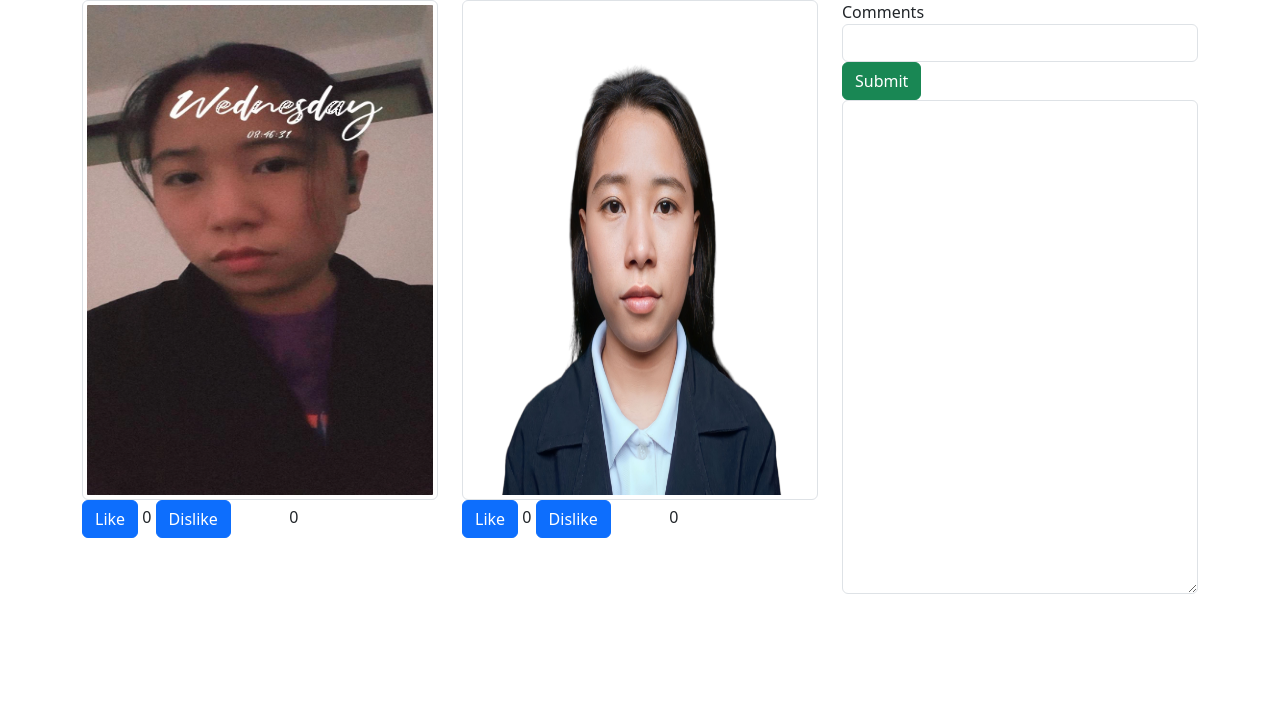
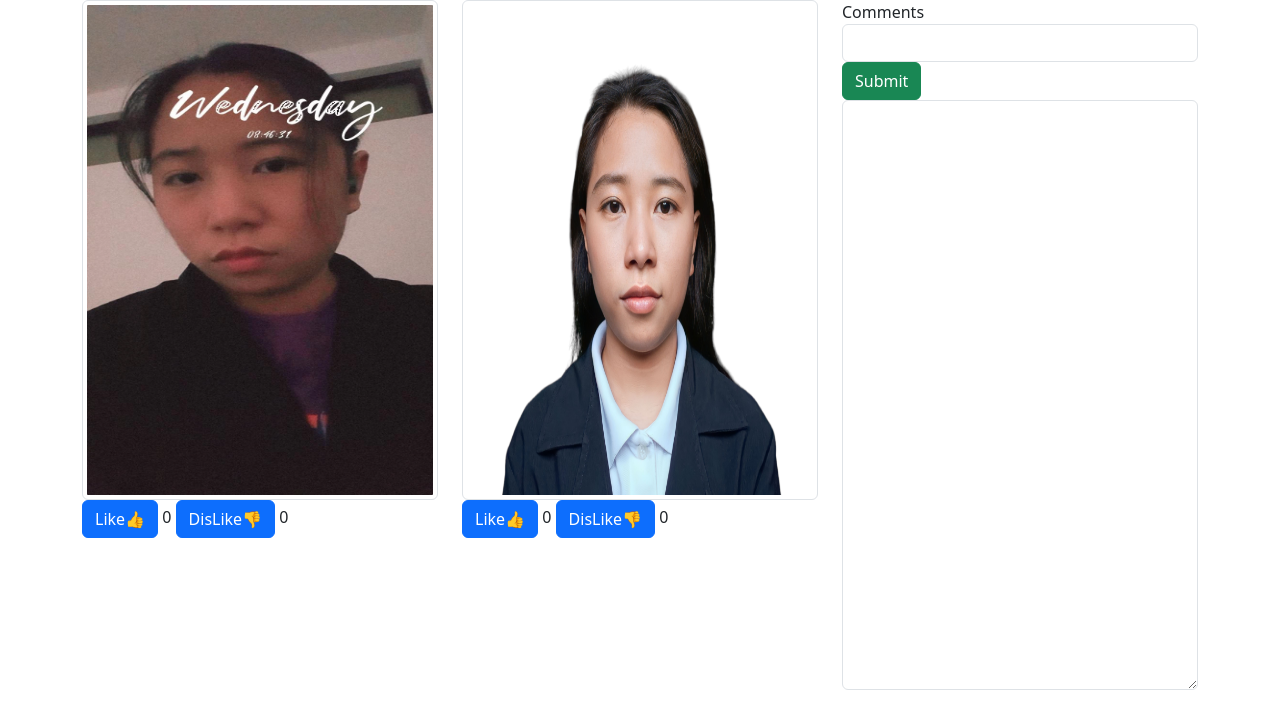
Before and after one commit to Jhenny11/Jhenny11.github.io, a plain HTML site: page index.html in a window 1280 px wide. Drawn offline with nearby package versions, Linux system fonts and the light colour scheme.

Commit message:
Update index.html

```diff
--- a/index.html
+++ b/index.html
@@ -8,26 +8,26 @@
      <div class="container">
        <div class="row">
          <div class="col-4">
-               <img src ="IMG_20240403_084640_564.webp" class="img-thumbnail" style="width:400px;height:500px;"/> <br>
-               <button class="btn btn-primary" type="button" id="btnLike1" > Like </button>
-               <output id="countLikes1"> 0 </output>
-               <button class="btn btn-primary" type="button" id="btnDislike1"> Dislike </button>
-               <output id="countDislike1">0</output>
+           <img src="IMG_20240403_084640_564.webp" class="img-thumbnail" style="width:400px;height:500px;"/> <br>
+           <button class="btn btn-primary" type=button" id="btnLike1"> Like👍 </button>
+           <output id="countLikes1">0</output>
+          <button class="btn btn-primary" type="button" id="btnDisLike1"> DisLike👎 </button>
+          <output id="countDisLikes1"> 0 </output>
          </div>
          <div class="col-4">
            <img src="img.jpg" class="img-thumbnail" style="width:400px;height:500px;"/> <br>
-               <button class="btn btn-primary" type="button" id="btnLike2" > Like </button>
-               <output id="countLikes2"> 0 </output>
-               <button class="btn btn-primary" type="button" id="btnDislike2"> Dislike </button>
-               <output id="countDislike2">0</output>
+           <button class="btn btn-primary" type=button" id="btnLike2"> Like👍 </button>
+           <output id="countLikes2">0</output>
+          <button class="btn btn-primary" type="button" id="btnDisLike2"> DisLike👎 </button>
+          <output id="countDisLikes2"> 0 </output>
          </div>
           <div class="col-4">
-                Comments<br>
-                <input type="text" class="form-control" id="comment"/>
-                <button class="btn btn-success" id="submit">Submit</button>
-                  <textarea class="form-control" id="commentbox" rows="20"></textarea>
+             Comments <br>
+             <input type = "text" class="form-control" type ="text" id="comment"/>
+             <button class= "btn btn-success" id= "submit"> Submit</button>
+             <textarea class="form-control" id= "commentbox" rows= "24"> </textarea>
        </div>
      </div>
-      <script src="index.js"> </script>
+    <script src="index.js"></script>
    </body>
 </html>
```
Lines whose indentation alone changed are shown as unchanged.
